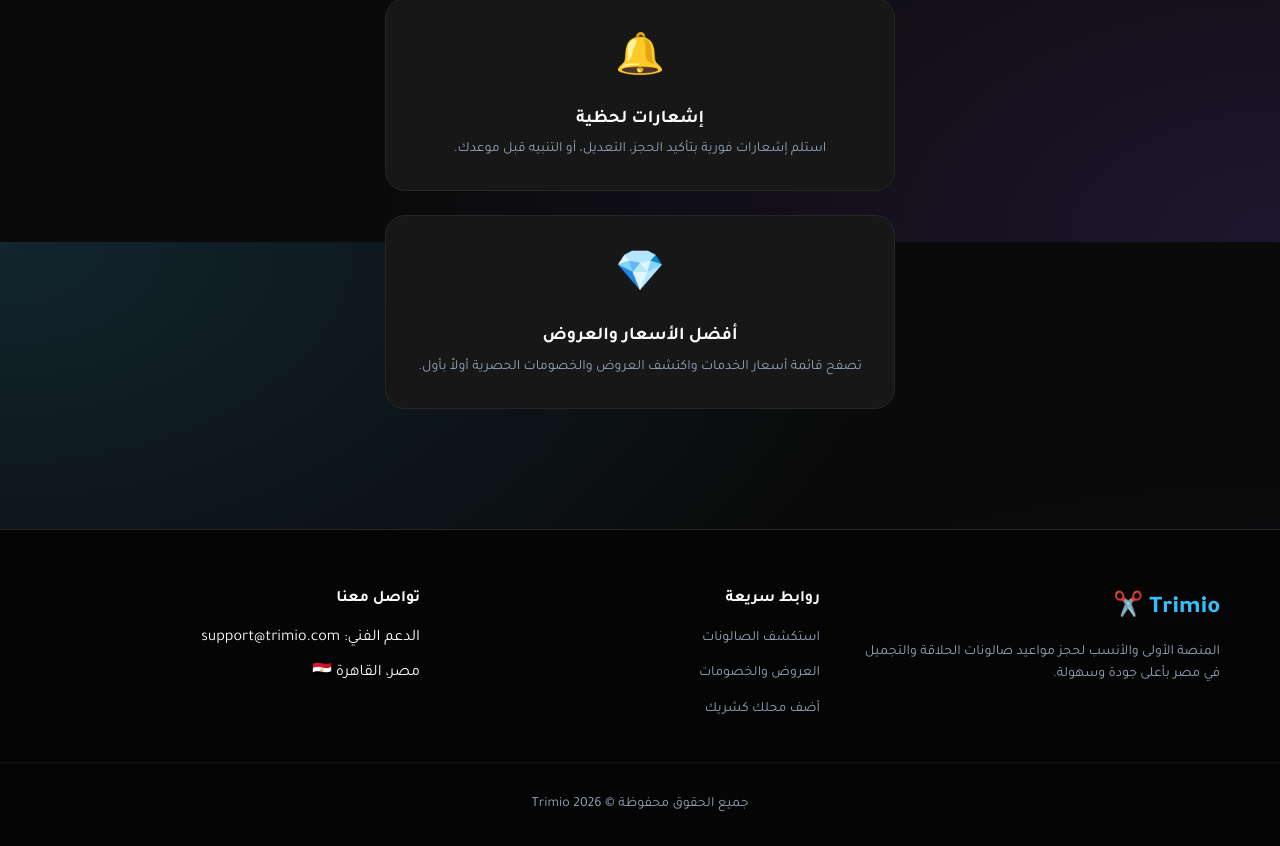
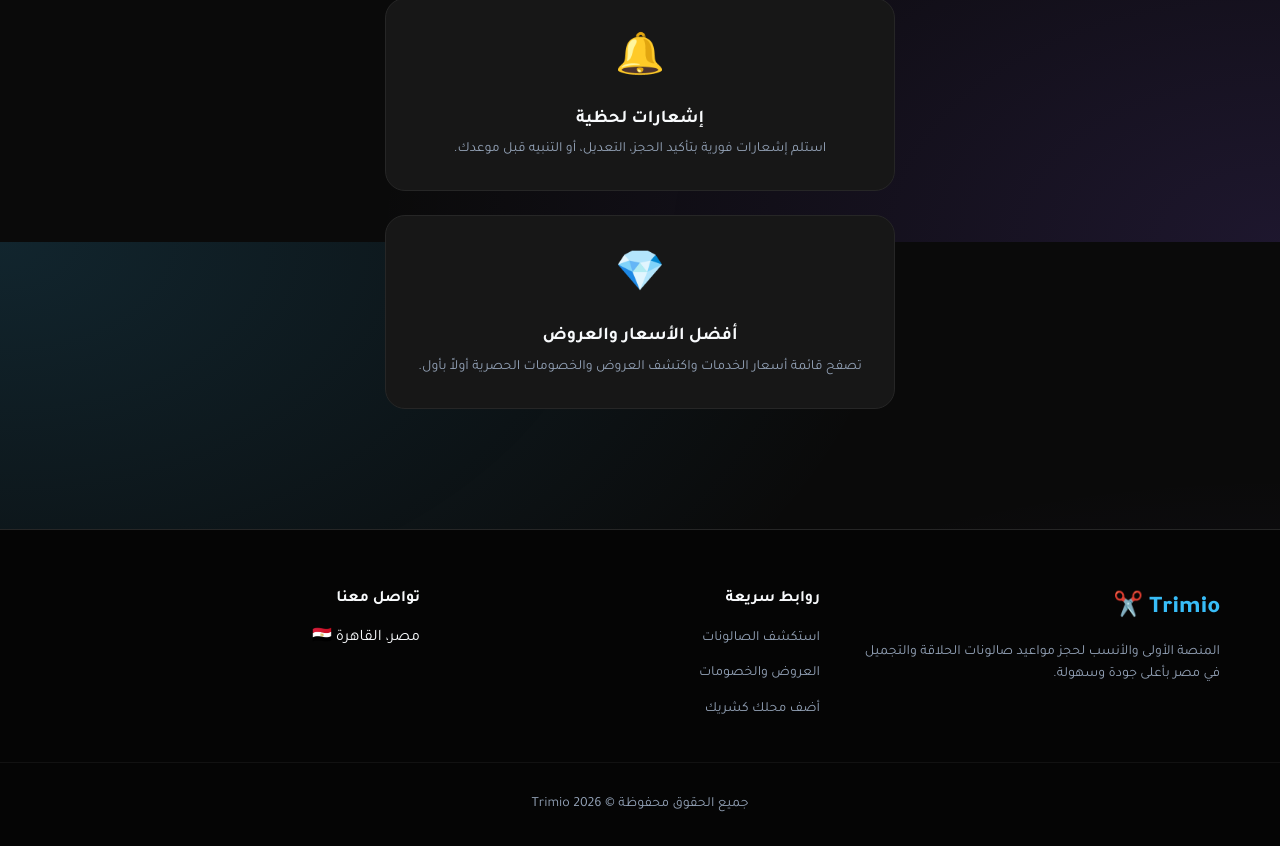
Before and after one commit to hamoudawael121-collab/Trimio, a Next.js app: page / in a window 1280 px wide. Shown: the part 1358-2204 px from the top of the page. Built offline with nearby package versions, Linux system fonts and the light colour scheme; no server answers; the database is empty.

Commit message:
Remove support email from footer

```diff
--- a/src/app/page.tsx
+++ b/src/app/page.tsx
@@ -201,7 +201,6 @@ export default async function Home({ searchParams }: { searchParams: Promise<{ l
           <div>
             <h4 className={styles.footerTitle}>تواصل معنا</h4>
             <ul className={styles.footerLinks}>
-              <li>الدعم الفني: support@trimio.com</li>
               <li>مصر، القاهرة 🇪🇬</li>
             </ul>
           </div>
```
